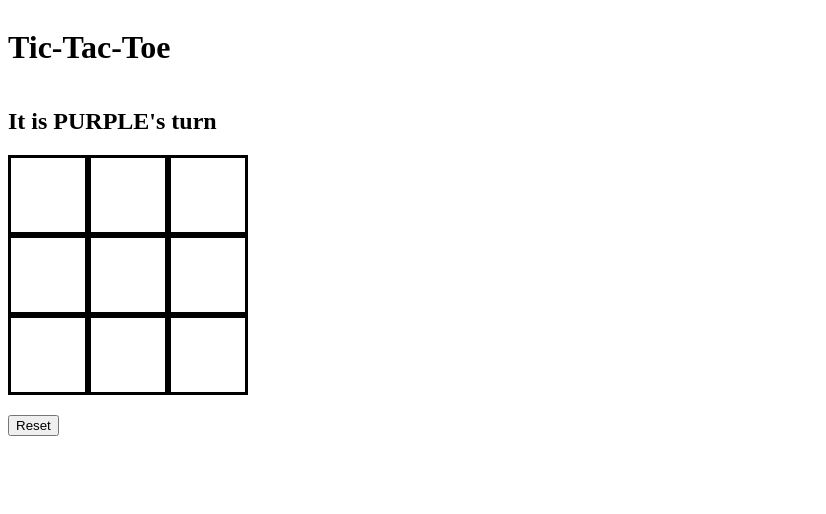
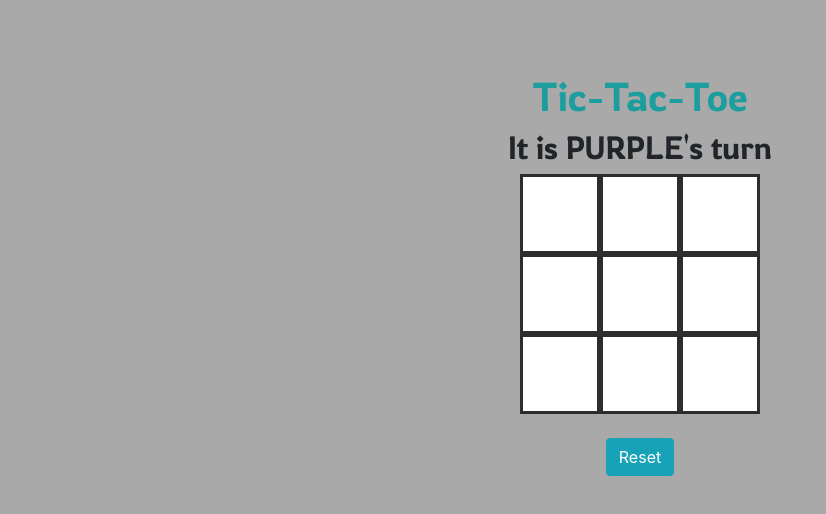
Before and after one commit to RobBloxham/tic-tac-toe, a plain HTML site: page index.html in a window 1280 px wide. Shown: the whole page, without its empty margins (0-826 px from the left). Drawn offline with nearby package versions, Linux system fonts and the light colour scheme.

Commit message:
adding flair

```diff
--- a/css/style.css
+++ b/css/style.css
@@ -2,6 +2,8 @@ body {
     height: 100vh;
     display: flex;
     flex-direction: column;
+    align-items: center;
+    background-color: darkgray;
 }
 
 section.board {
@@ -12,8 +14,15 @@ section.board {
 }
 
 div {
-    border: 3px solid black;
+    border: 3px solid rgb(45, 45, 45);
     font-size: 8vmin;
     text-align: center;
     vertical-align: middle;
 }
+h1 {
+    font-family: 'Rowdies', cursive;
+    color: rgb(29, 158, 158)
+}
+h2 {
+    font-family: 'Rowdies', cursive;
+}
--- a/index.html
+++ b/index.html
@@ -5,14 +5,21 @@
     <meta name="viewport" content="width=device-width, initial-scale=1.0">
     <meta http-equiv="X-UA-Compatible" content="ie=edge">
     <link rel="stylesheet" href="css/style.css">
+    <link rel="stylesheet" href="https://fonts.googleapis.com/css2?family=Rowdies:wght@300&display=swap">
+    <link rel="stylesheet" href="https://stackpath.bootstrapcdn.com/bootstrap/4.5.0/css/bootstrap.min.css" integrity="sha384-9aIt2nRpC12Uk9gS9baDl411NQApFmC26EwAOH8WgZl5MYYxFfc+NcPb1dKGj7Sk" crossorigin="anonymous">
+    <script src="https://cdn.jsdelivr.net/gh/mathusummut/confetti.js/confetti.min.js"></script>
+    <link
+    rel="stylesheet"
+    href="https://cdnjs.cloudflare.com/ajax/libs/animate.css/4.0.0/animate.min.css"
+  />
     <script defer src="js/main.js"></script>
     <title>Tic Tac Toe</title>
 
 </head>
-<body>
+<body style="background-color: darkgray;">
+    <br> <br> <br>
     <h1>Tic-Tac-Toe</h1>
     <h2 id="message">Message</h2>
-
     <section class="board">
         <div id="sq0"></div>
         <div id="sq1"></div>
@@ -23,8 +30,8 @@
         <div id="sq6"></div>
         <div id="sq7"></div>
         <div id="sq8"></div>
-    </section>
-   <h3><button id="resetButton">Reset</button></h3>
+    </section>    <br>
+   <h3><button type="button" class= "btn btn-info" id="resetButton">Reset</button></h3>
 </body>
 
 </html>
--- a/js/main.js
+++ b/js/main.js
@@ -3,7 +3,7 @@
 const colors = {
     '1': 'purple',
     '-1': 'yellow',
-    'null': 'white'
+    'null': 'white',
 }
 const winningCombo = [
     [0, 1, 2],
@@ -15,7 +15,9 @@ const winningCombo = [
     [0, 4, 8],
     [2, 4, 6]
 ];
-
+const priceIsWrong = new Audio('audio/Price-is-right-losing-horn.wav')
+const blip = new Audio('audio/blip.wav')
+const airhorn = new Audio('audio/airhorn.wav')
 
 /*------Variables (state)------*/
 
@@ -78,6 +80,7 @@ function init(){
 
 function playerMove(e){
     const idx = parseInt(e.target.id.replace('sq', ''))
+    setTimeout(function(){blip.play();},0);
     if (board[idx] || winner) return
     board[idx] = turn
     turn *= -1
@@ -126,8 +129,12 @@ function render(){
     })
     if (winner === 'T'){
         messageEl.innerHTML = 'You have tied!'
+        setTimeout(function(){priceIsWrong.play();},500);
      } else if (winner){
         messageEl.innerHTML = `Congrats to ${colors[winner].toUpperCase()} you are the winner!`
+        setTimeout(function(){airhorn.play();},0);
+        confetti.start(1500)
+        messageEl.className = "animate__animated animate__bounce"
     } else {
         messageEl.innerHTML = `It is ${colors[turn].toUpperCase()}'s turn`
     }
```
Also changed, not shown: 3 other files.
